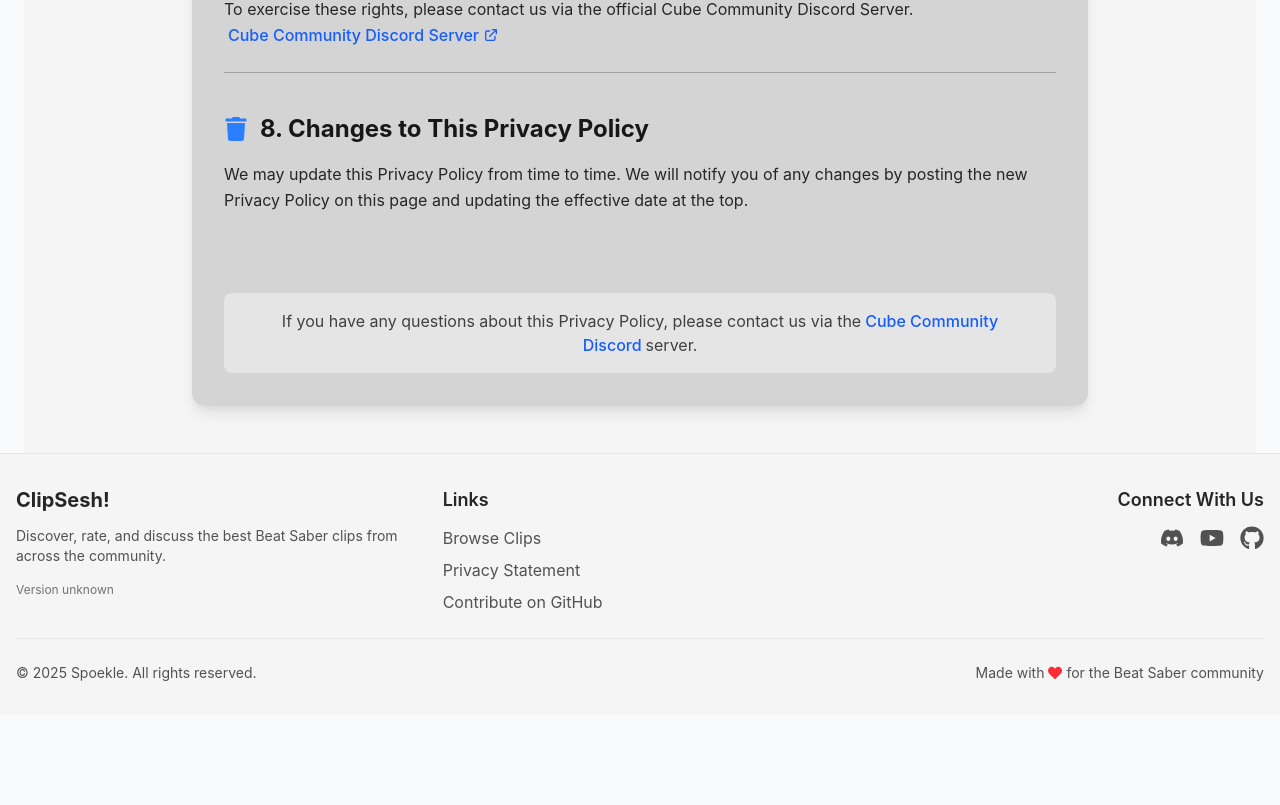
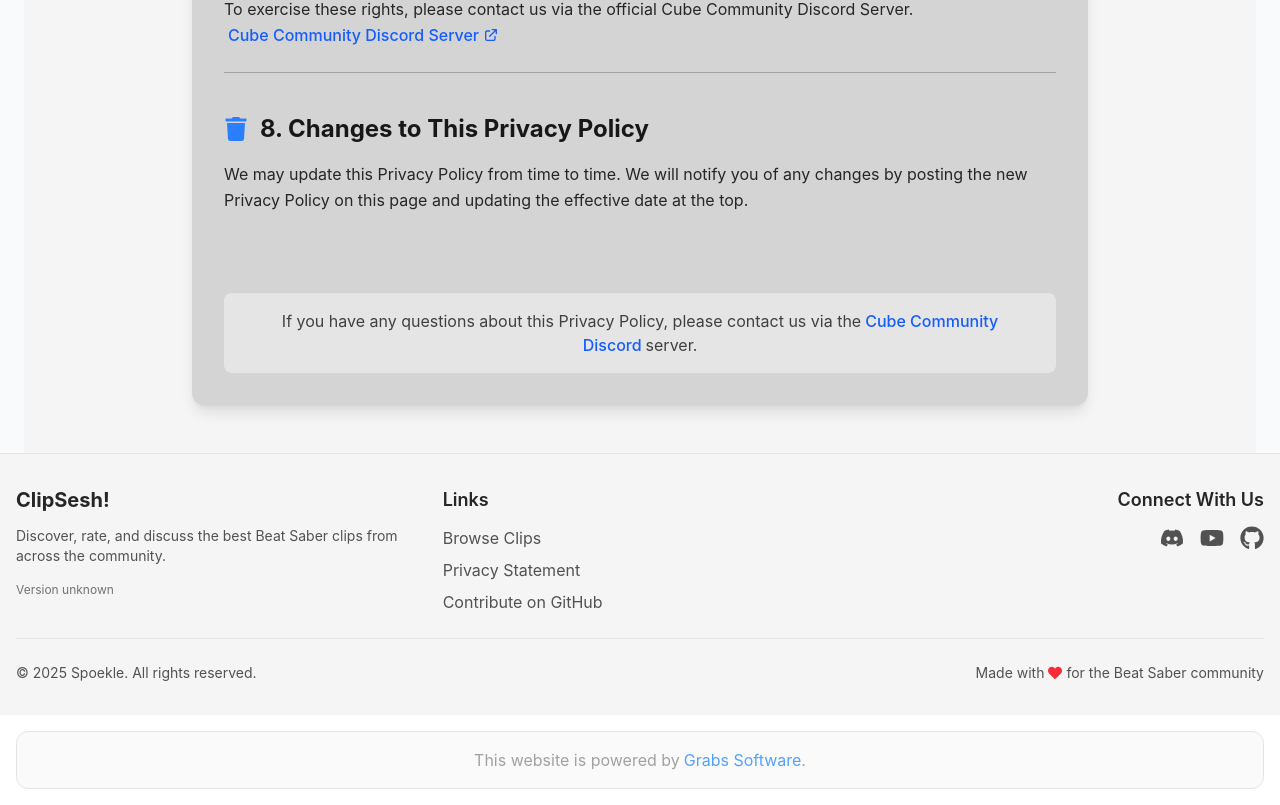
Before and after one commit to Spoekle/ClipSesh, a React (Vite) app in the folder frontend/: page /privacystatement in a window 1280 px wide. Shown: the part 2200-3005 px from the top of the page. Before the commit the page ends 2915 px from the top, so only its background shows below. Built offline with nearby package versions, Linux system fonts and the light colour scheme; no server answers.

Commit message:
footer update

```diff
--- a/frontend/src/ClipSesh.tsx
+++ b/frontend/src/ClipSesh.tsx
@@ -2,6 +2,7 @@
 import { BrowserRouter as Router, Routes, Route, Navigate } from 'react-router-dom';
 import Navbar from './components/Navbar';
 import Footer from './components/Footer';
+import PoweredByGrabs from './components/PoweredByGrabs';
 import EditorDash from './pages/EditorDash';
 import ClipViewer from './pages/Clips/Index'
 import ClipSearch from './pages/Search/ClipSearch';
@@ -287,6 +288,7 @@
             </Routes>
           </main>
           <Footer />
+          <PoweredByGrabs />
           <NotificationContainer />
         </div>
       </NotificationProvider>
--- /dev/null
+++ b/frontend/src/components/PoweredByGrabs.tsx
@@ -0,0 +1,24 @@
+export default function PoweredByGrabs() {
+
+    return (
+        <footer className="bg-white dark:bg-neutral-900 text-neutral-800 dark:text-white transition duration-200">
+            <div className="max-w-7xl mx-auto px-4 py-4">
+                {/* Social Media & Copyright */}
+                <div className="bg-neutral-50 dark:bg-neutral-800/50 rounded-xl border border-neutral-200 dark:border-neutral-700 rounded-xl py-4 px-4 justify-between items-center text-center transition duration-200">
+                    <div className="text-neutral-400 text-md">
+                        This website is powered by
+                        <a
+                            href="https://grabssoftware.com"
+                            target="_blank"
+                            rel="noopener noreferrer"
+                            className="ml-1 text-blue-400 hover:text-blue-300 transition-colors duration-200"
+                        >
+                            Grabs Software
+                        </a>
+                        .
+                    </div>
+                </div>
+            </div>
+        </footer>
+    );
+}
```
